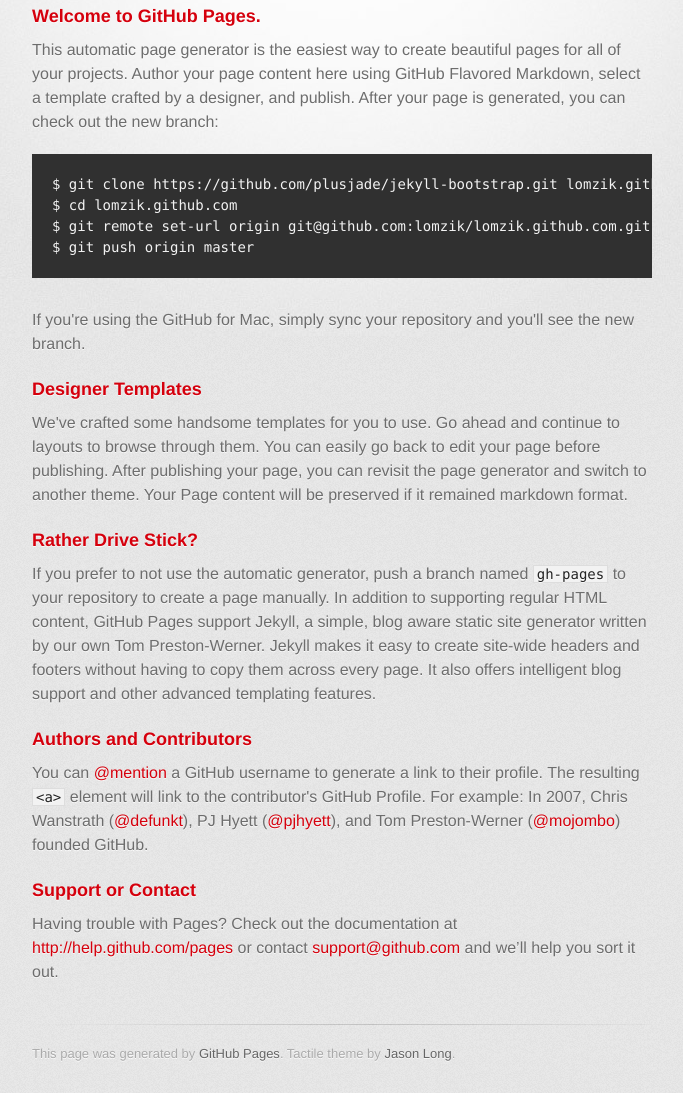
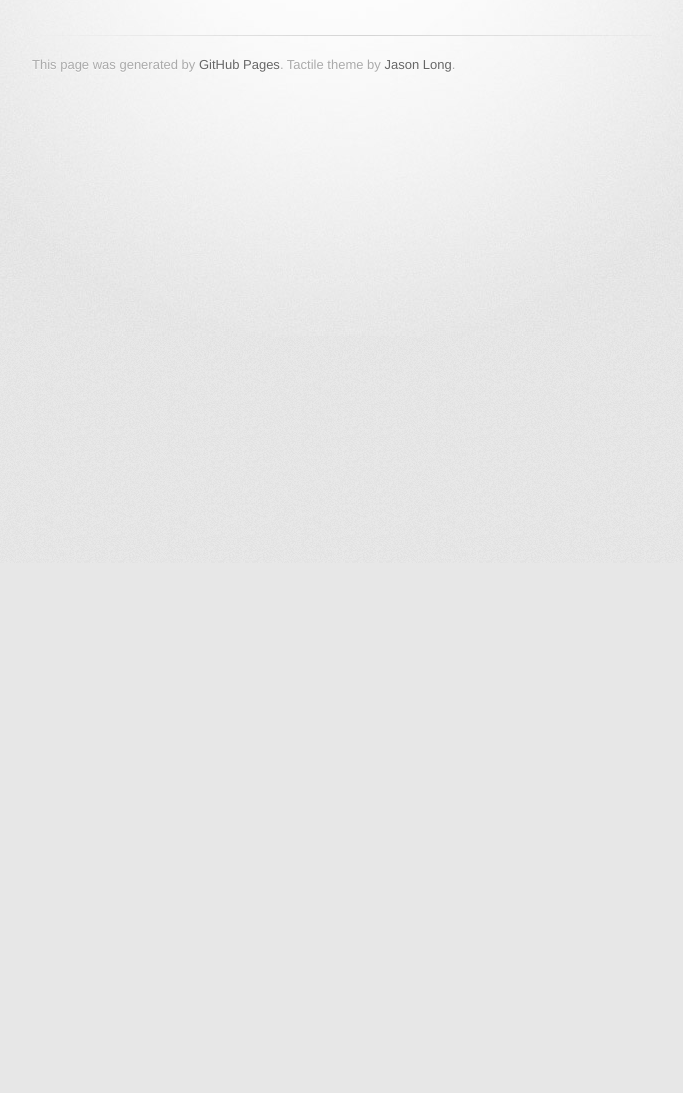
Before and after one commit to lomzik/lomzik.github.com, a plain HTML site: page index.html in a window 1280 px wide. Shown: the part 237-1330 px from the top of the page, without its empty margins (298-981 px from the left). After the commit the page ends 800 px from the top, so only its background shows below. Drawn offline with Linux system fonts and the light colour scheme; a web font is replaced by a local one.

Commit message:
Update index.html

```diff
--- a/index.html
+++ b/index.html
@@ -29,33 +29,6 @@
         <hr>
 
         <section id="main_content">
-          <h3>Welcome to GitHub Pages.</h3>
-
-<p>This automatic page generator is the easiest way to create beautiful pages for all of your projects. Author your page content here using GitHub Flavored Markdown, select a template crafted by a designer, and publish. After your page is generated, you can check out the new branch:</p>
-
-<pre><code>$ git clone https://github.com/plusjade/jekyll-bootstrap.git lomzik.github.com
-$ cd lomzik.github.com
-$ git remote set-url origin git@github.com:lomzik/lomzik.github.com.git
-$ git push origin master
-</code></pre>
-
-<p>If you're using the GitHub for Mac, simply sync your repository and you'll see the new branch.</p>
-
-<h3>Designer Templates</h3>
-
-<p>We've crafted some handsome templates for you to use. Go ahead and continue to layouts to browse through them. You can easily go back to edit your page before publishing. After publishing your page, you can revisit the page generator and switch to another theme. Your Page content will be preserved if it remained markdown format.</p>
-
-<h3>Rather Drive Stick?</h3>
-
-<p>If you prefer to not use the automatic generator, push a branch named <code>gh-pages</code> to your repository to create a page manually. In addition to supporting regular HTML content, GitHub Pages support Jekyll, a simple, blog aware static site generator written by our own Tom Preston-Werner. Jekyll makes it easy to create site-wide headers and footers without having to copy them across every page. It also offers intelligent blog support and other advanced templating features.</p>
-
-<h3>Authors and Contributors</h3>
-
-<p>You can <a href="https://github.com/blog/821" class="user-mention">@mention</a> a GitHub username to generate a link to their profile. The resulting <code>&lt;a&gt;</code> element will link to the contributor's GitHub Profile. For example: In 2007, Chris Wanstrath (<a href="https://github.com/defunkt" class="user-mention">@defunkt</a>), PJ Hyett (<a href="https://github.com/pjhyett" class="user-mention">@pjhyett</a>), and Tom Preston-Werner (<a href="https://github.com/mojombo" class="user-mention">@mojombo</a>) founded GitHub.</p>
-
-<h3>Support or Contact</h3>
-
-<p>Having trouble with Pages? Check out the documentation at <a href="http://help.github.com/pages">http://help.github.com/pages</a> or contact <a href="mailto:support@github.com">support@github.com</a> and we’ll help you sort it out.</p>
         </section>
 
         <footer>
```
